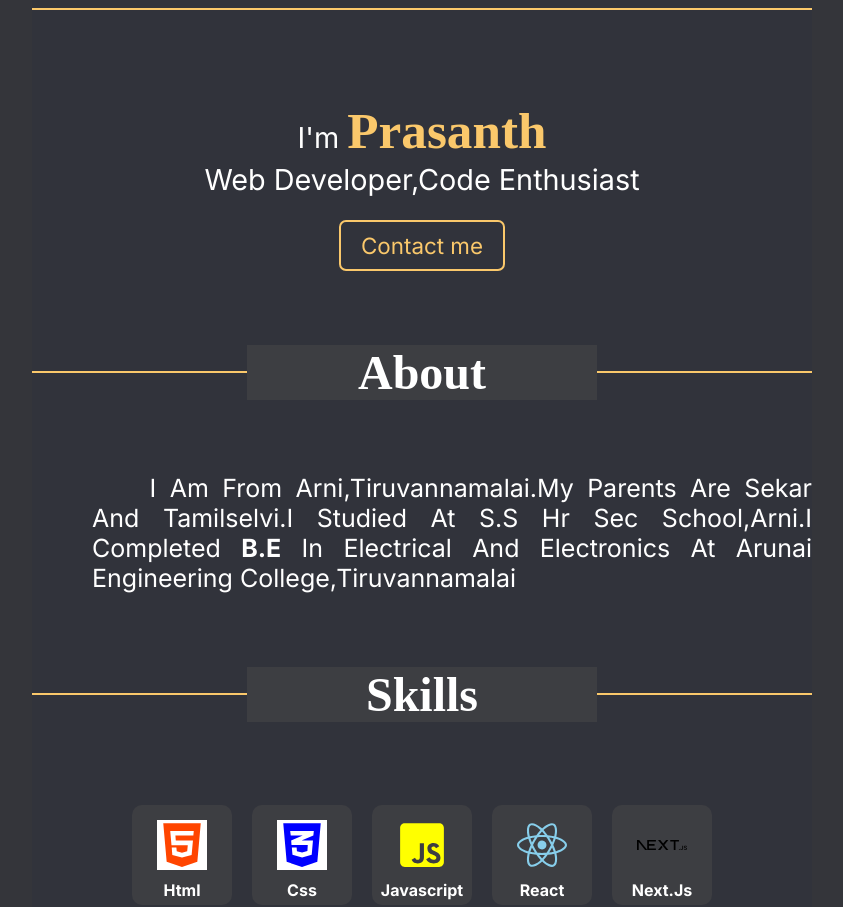
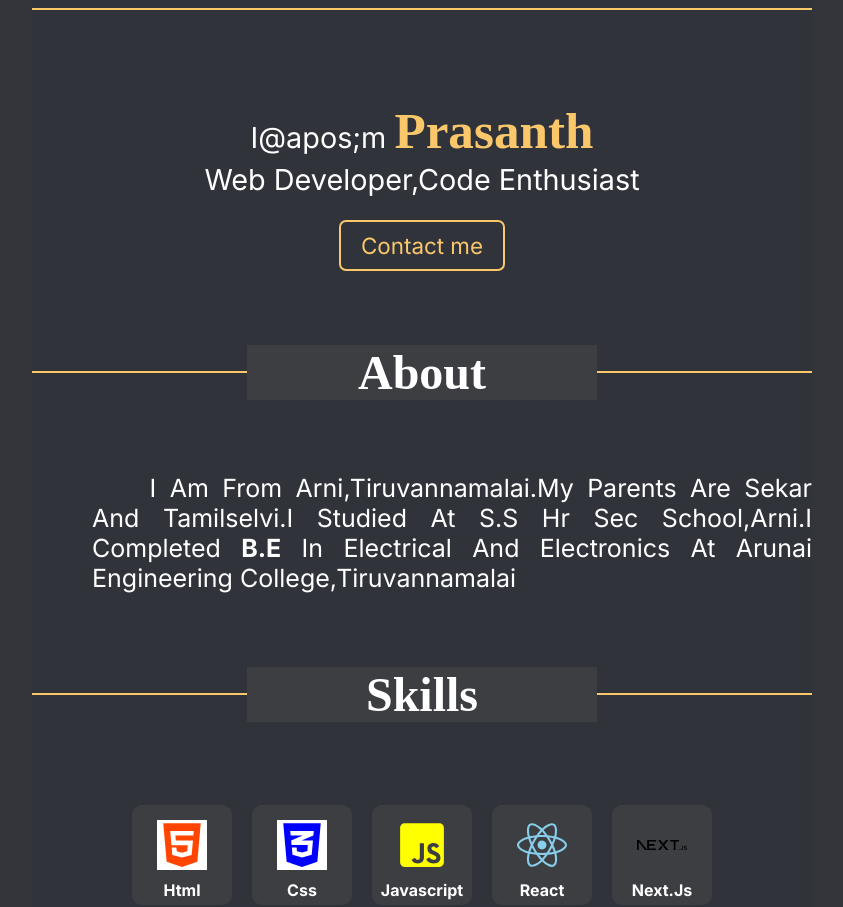
Before and after one commit to Mass15/next_portfolio_netlify, a Next.js app: page / in a window 1280 px wide. Shown: the part 1932-2839 px from the top of the page, without its empty margins (218-1061 px from the left). Built offline with nearby package versions, Linux system fonts and the light colour scheme.

Commit message:
error Update Intro.js

```diff
--- a/app/compnents/Intro.js
+++ b/app/compnents/Intro.js
@@ -6,7 +6,7 @@ const Intro = () => {
   return (
     <section id="intro" >
       <div>
-       <p>I'm <span>Prasanth</span> <br />Web Developer,Code Enthusiast</p>
+       <p>I@apos;m <span>Prasanth</span> <br />Web Developer,Code Enthusiast</p>
        <a href="mailto:prasanthraj608@gmail.com">Contact me</a>
       </div>
     </section>
```
